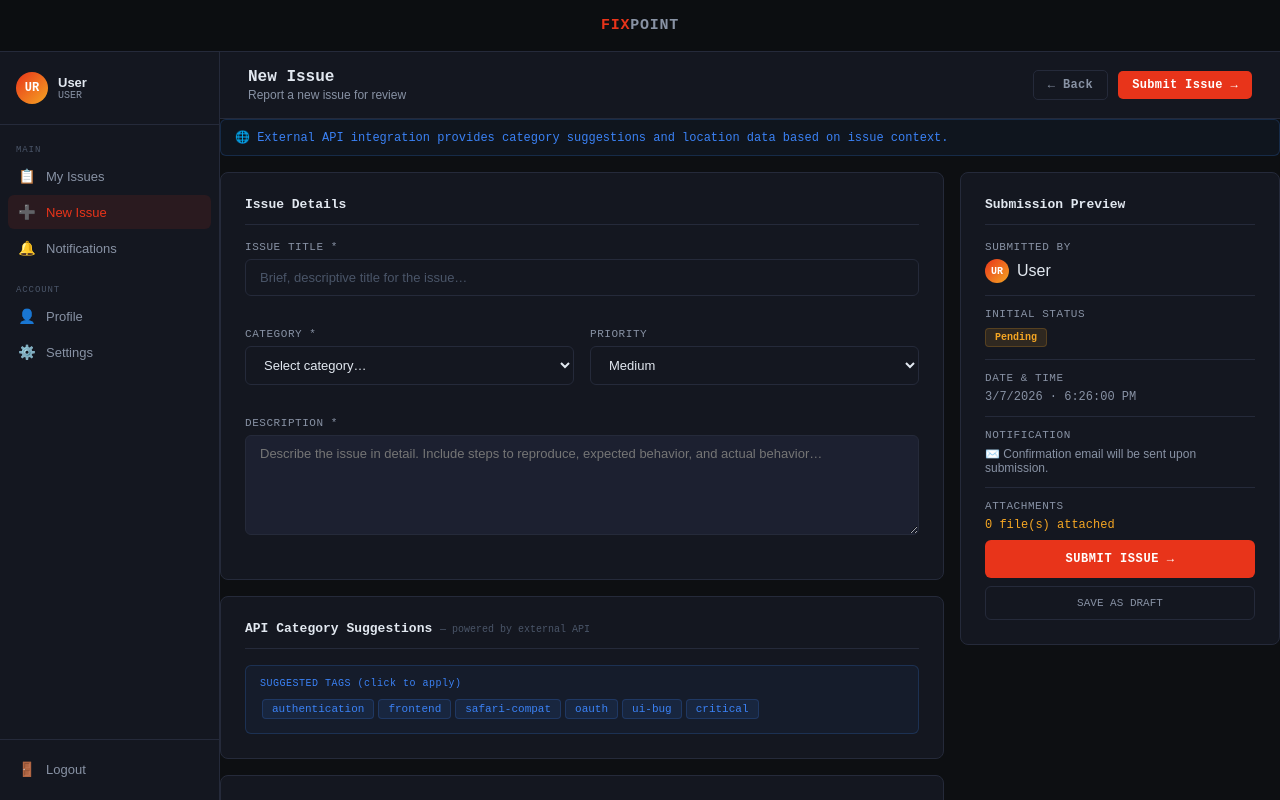
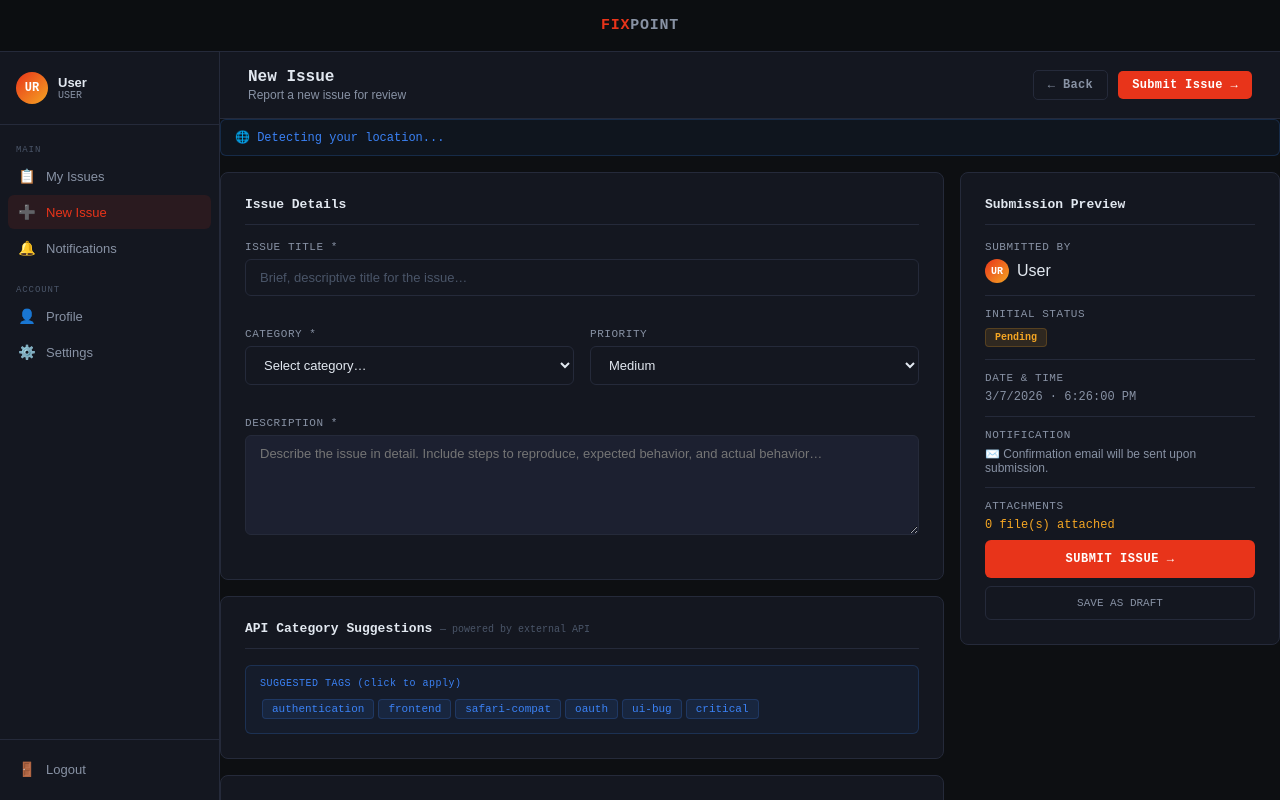
Before and after one commit to sparkty/IT342-Azcuna-FixPoint, a React (Vite) app in the folder web/fixpoint-frontend/: page /create-issue in a window 1280 px wide. Built offline with nearby package versions, Linux system fonts and the light colour scheme; no server answers.

Commit message:
Confirmed added to git status CreateIssueScreen.jsx

```diff
--- a/web/fixpoint-frontend/src/features/issues/CreateIssueScreen.jsx
+++ b/web/fixpoint-frontend/src/features/issues/CreateIssueScreen.jsx
@@ -1,4 +1,4 @@
-import React, { useState } from 'react';
+import React, { useState, useEffect } from 'react';
 import { useNavigate } from 'react-router-dom';
 import { issueService } from '../../shared/api/api';
 import './CreateIssueScreen.css';
@@ -9,6 +9,20 @@ const CreateIssueScreen = () => {
   const [loading, setLoading] = useState(false);
   const [error, setError] = useState('');
   const [success, setSuccess] = useState('');
+  const [location, setLocation] = useState(null);
+
+  useEffect(() => {
+  fetch('http://ip-api.com/json')
+    .then(res => res.json())
+    .then(data => {
+      if (data.status === 'success') {
+        setLocation({ city: data.city, region: data.regionName });
+      }
+    })
+    .catch(() => {
+      // silently fail — location hint is optional
+    });
+}, []);
 
   const [formData, setFormData] = useState({
     title: '',
@@ -193,7 +207,9 @@ const CreateIssueScreen = () => {
               )}
 
               <div className="mobile-note">
-                🌐 External API integration provides category suggestions and location data based on issue context.
+                🌐 {location
+                  ? `Reporting from: ${location.city}, ${location.region}`
+                  : 'Detecting your location...'}
               </div>
 
               <div className="issue-create-layout">
```
